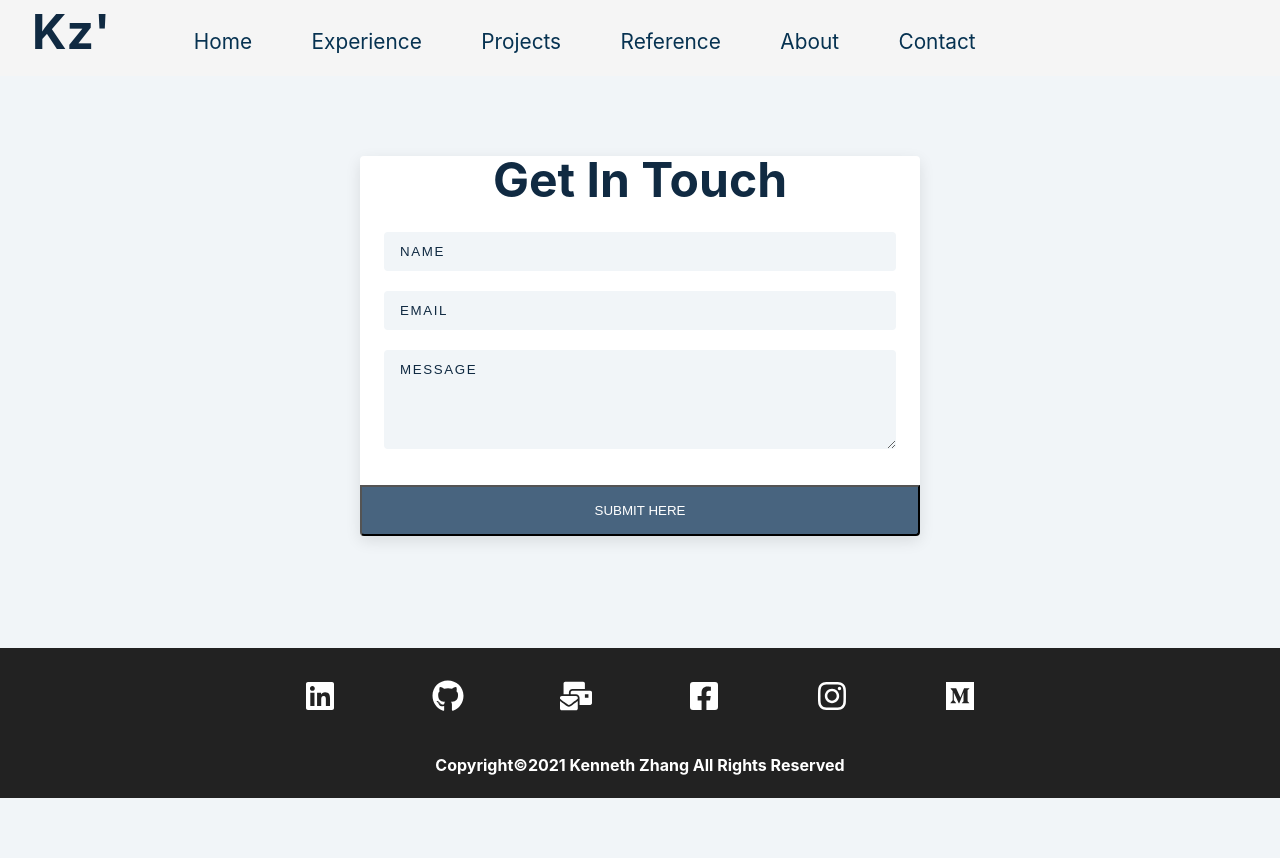
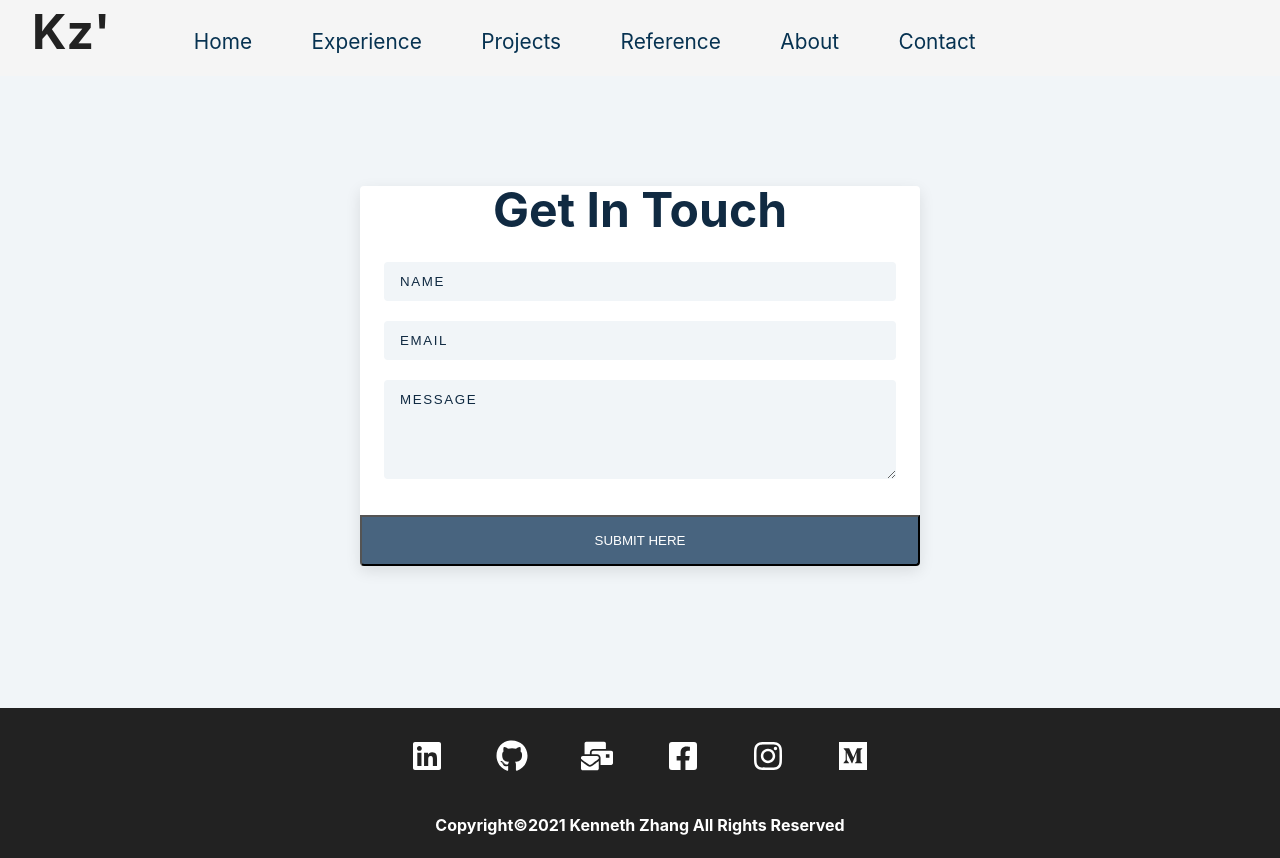
Before and after one commit to Kennethz374/Portfolio_V2, a React (Create React App) app: page /contact in a window 1280 px wide. Before the commit the page ends 800 px from the top, so only its background shows below. Built offline with nearby package versions, Linux system fonts and the light colour scheme.

Commit message:
complete footer

```diff
--- a/src/index.css
+++ b/src/index.css
@@ -128,7 +128,7 @@ p {
 
 .nav-container .nav_logo {
   text-align: center;
-  color: #102a42;
+  color: #222;
 }
 
 .nav-container .nav_bar {
@@ -926,6 +926,7 @@ hr {
   display: grid;
   place-items: center;
   padding: 5rem 0;
+  height: 75vh;
 }
 
 .contact-form {
@@ -1015,7 +1016,7 @@ hr {
 }
 
 .footer .footer_social_list {
-  width: 60%;
+  width: 40%;
   margin: 2rem auto;
   display: -webkit-box;
   display: -ms-flexbox;
--- a/src/index.scss
+++ b/src/index.scss
@@ -31,7 +31,7 @@
 
 	.nav_logo {
 		text-align: center;
-		color: $grey-1;
+		color: $black;
 	}
 	.nav_bar {
 		width: 80%;
@@ -672,6 +672,8 @@ hr {
 	display: grid;
 	place-items: center;
 	padding: 5rem 0;
+	// border: 4px solid gold;
+	height: 75vh;
 }
 .contact-form {
 	background: $white;
@@ -730,7 +732,7 @@ hr {
 	height: 150px;
 
 	.footer_social_list {
-		width: 60%;
+		width: 40%;
 		margin: 2rem auto;
 		display: flex;
 		justify-content: space-around;
```
Also changed, not shown: 1 other file (tests, documents, lock files or other folders).
